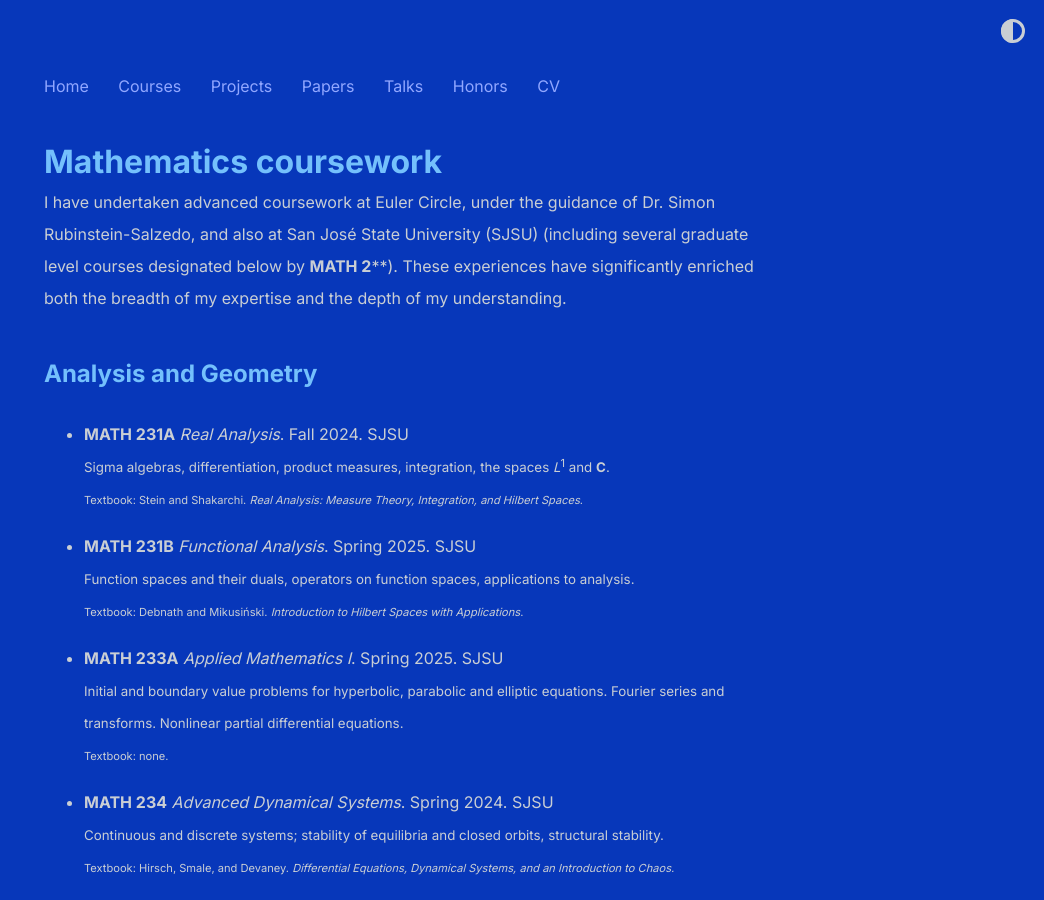
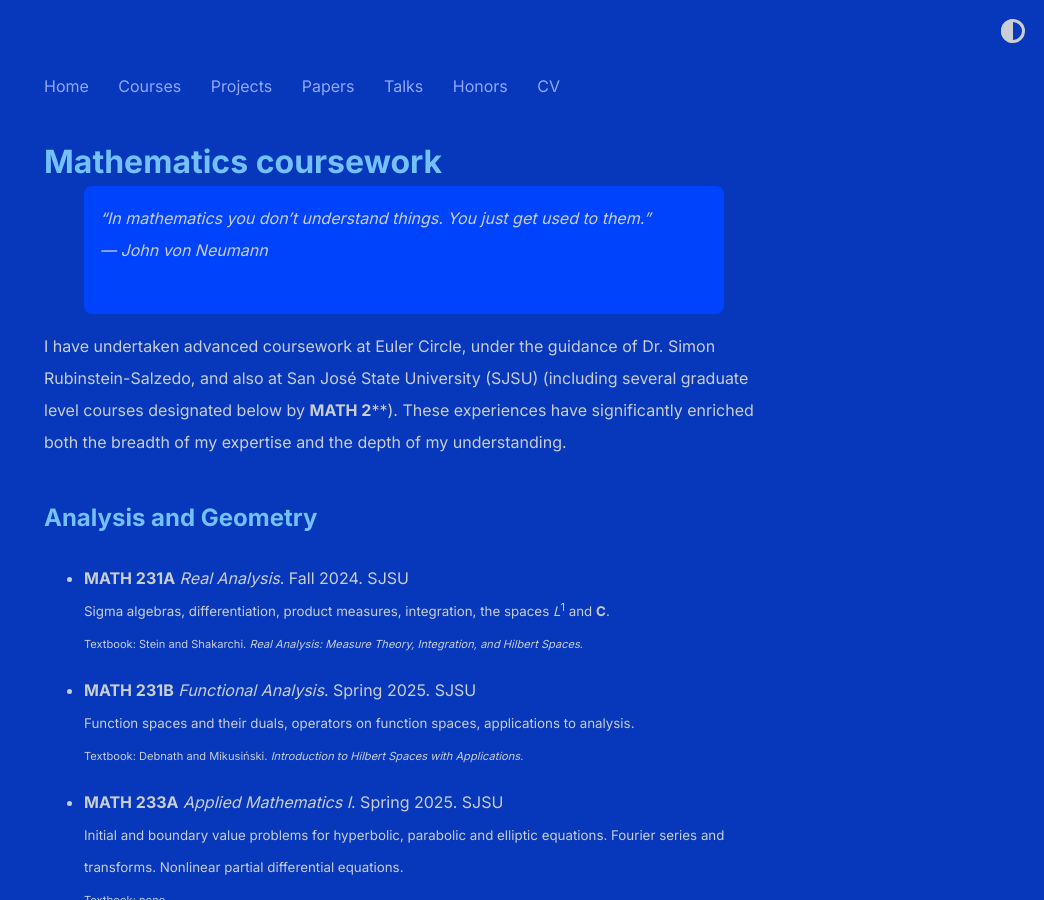
Before and after one commit to shihankanungo/shihankanungo.github.io, a Jekyll site: the page built from courses.md, in a window 1280 px wide and 900 px high. Shown: the whole window, without its empty margins (236-1280 px from the left). Built offline with Jekyll 4.4.1, drawn with Linux system fonts in a browser that asks for light colours.

Commit message:
Update courses.md

```diff
--- a/courses.md
+++ b/courses.md
@@ -2,6 +2,7 @@
 layout: post
 title: Mathematics coursework
 ---
+> "In mathematics you don't understand things. You just get used to them." <br> --- John von Neumann <br> <br>
 
 I have undertaken advanced coursework at Euler Circle, under the guidance of Dr. Simon Rubinstein-Salzedo, and also at San José State University (SJSU) (including several graduate level courses designated below by **MATH 2****). These experiences have significantly enriched both the breadth of my expertise and the depth of my understanding. <br>
 
```
